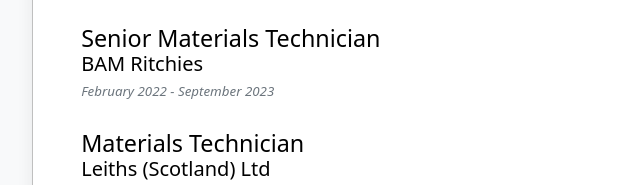
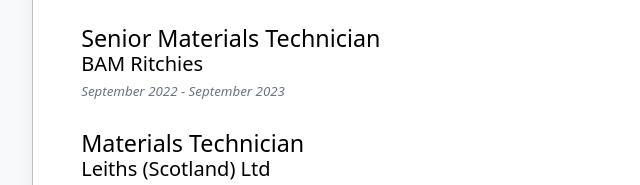
Before and after one commit to LewisCrouch/lewiscrouch.github.io, a plain HTML site: page cv/index.html in a window 1280 px wide. Shown: the part 1444-1629 px from the top of the page, 371-1011 px from the left. Drawn offline with nearby package versions, Linux system fonts and the light colour scheme.

Commit message:
Updated professional experience

```diff
--- a/cv/index.html
+++ b/cv/index.html
@@ -157,7 +157,7 @@
 									<h3 class="title">Senior Materials Technician</h3>
 									<h4 class="org">BAM Ritchies</h4>
 									<div class="period">
-										<span class="date">February 2022 - September 2023</span>
+										<span class="date">September 2022 - September 2023</span>
 										<span class="location">Oxford, UK</span>
 									</div>
 									<!--<ul>
```
